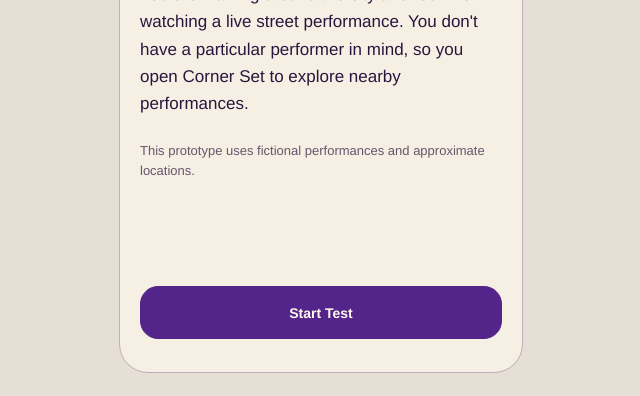
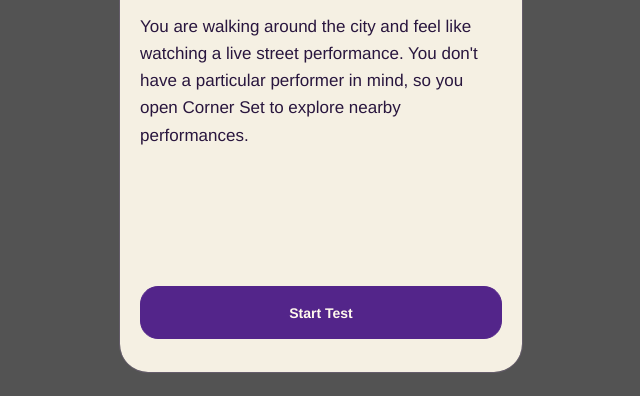
Before and after one commit to LE7ELS001/CART498-Prototype, a plain HTML site: page index.html in a window 1280 px wide. Shown: the part 404-800 px from the top of the page, without its empty margins (319-959 px from the left). Drawn offline with Linux system fonts and the light colour scheme.

Commit message:
change the background color

```diff
--- a/css/style.css
+++ b/css/style.css
@@ -721,7 +721,7 @@
 
 @media(min-width:600px) {
     body {
-        background: #e6dfd5;
+        background: #535353;
         display: grid;
         place-items: center;
         height: 100vh;
--- a/index.html
+++ b/index.html
@@ -20,7 +20,7 @@
                 <p class="scenario">You are walking around the city and feel like watching a live street performance.
                     You don't have a particular performer in mind, so you open Corner Set to explore nearby
                     performances.</p>
-                <p class="disclaimer">This prototype uses fictional performances and approximate locations.</p>
+
             </div>
             <button class="primary start" id="start-test">Start Test</button>
         </section>
```
